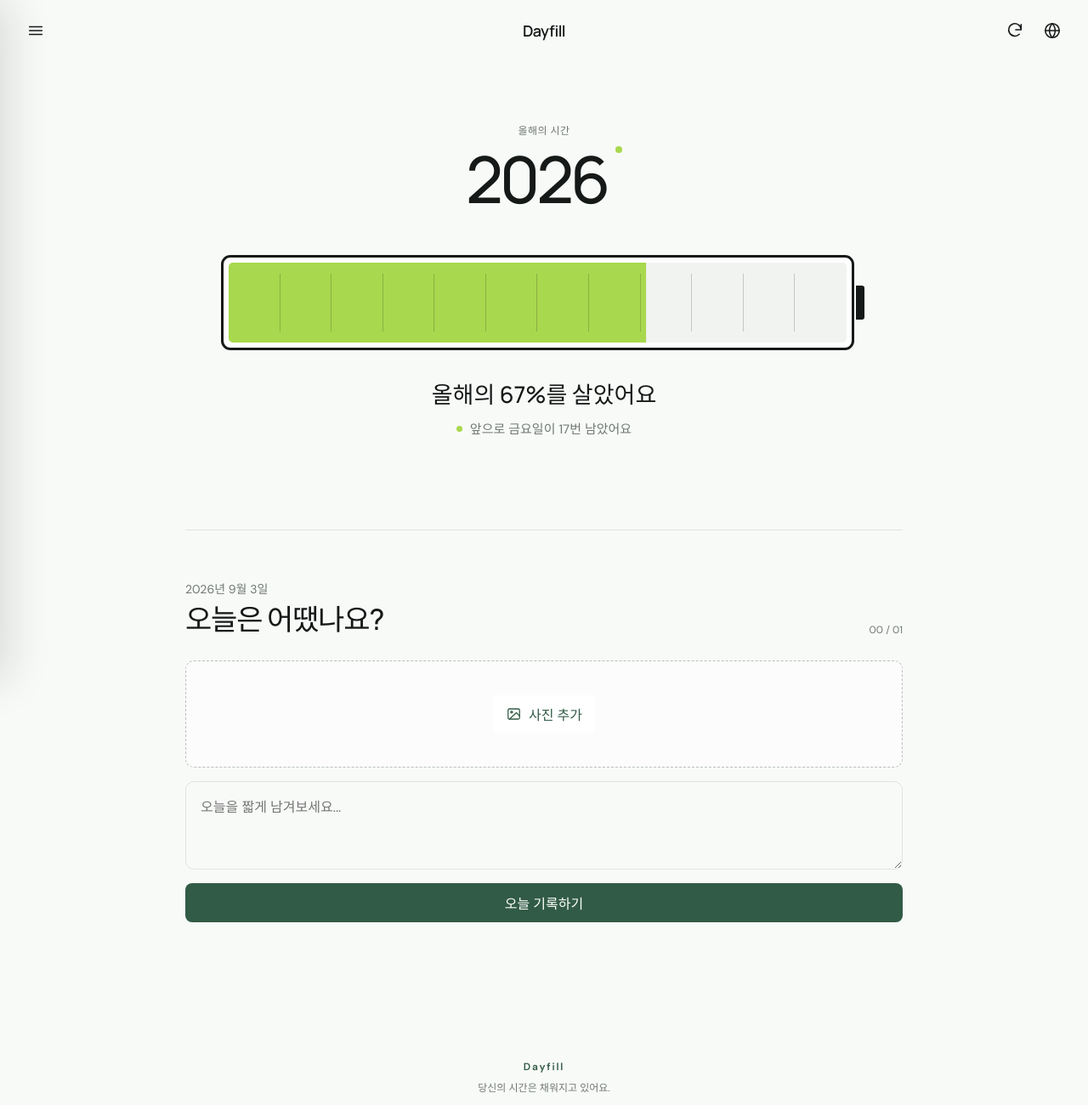
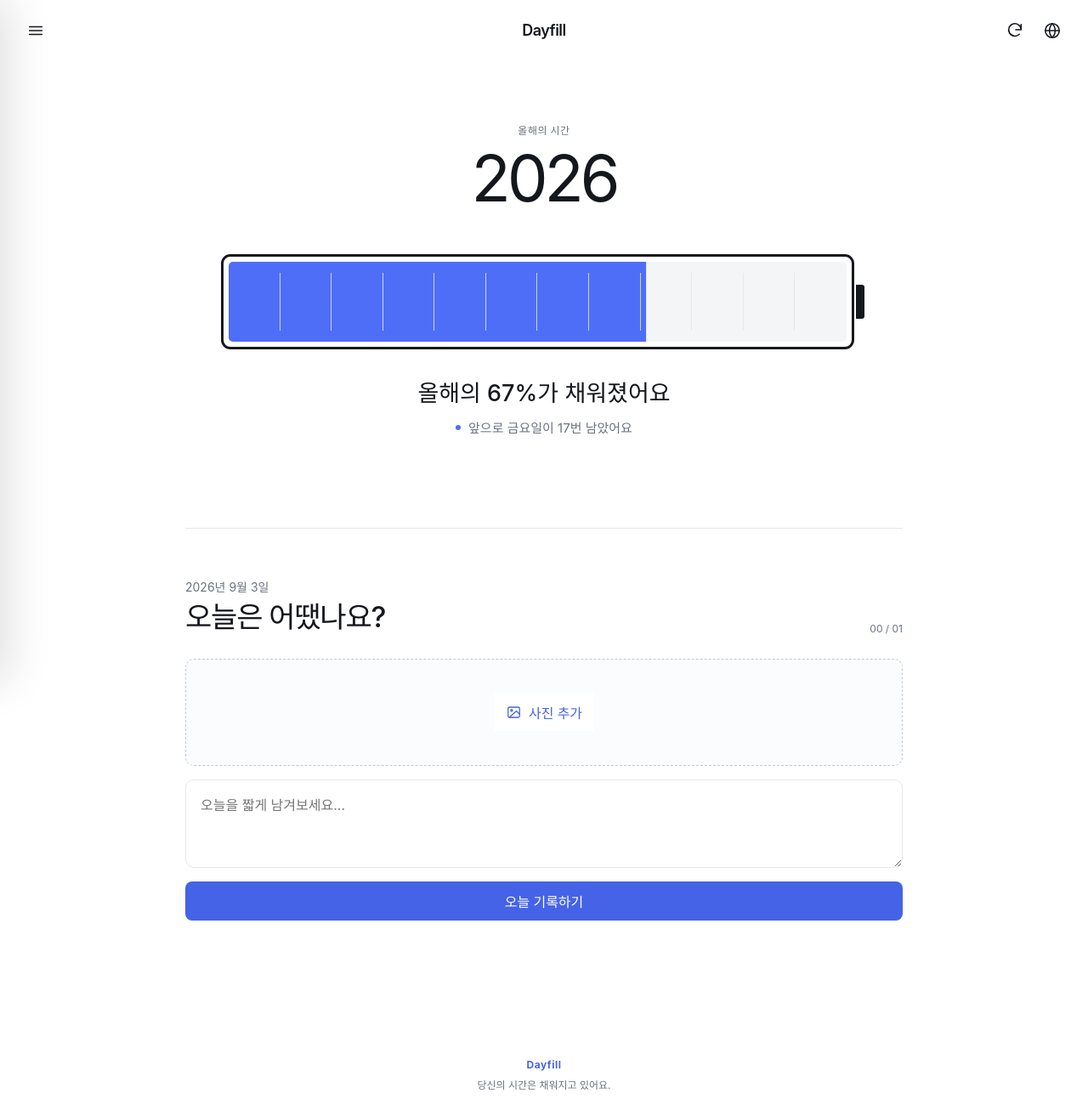
Before and after one commit to yseungae/dayfill, a website: page index.html in a window 1280 px wide. Shown: the whole page at 85% size. Drawn offline with Linux system fonts and the light colour scheme.

Commit message:
style: align Dayfill with Mind Scale typography

```diff
--- a/app.js
+++ b/app.js
@@ -4,24 +4,24 @@ const $$ = (selector, root = document) => [...root.querySelectorAll(selector)];
 const messages = {
   ko: {
     menuOpen: '메뉴 열기', menuClose: '메뉴 닫기', language: '언어 변경', refresh: '현재 날짜로 업데이트', overview: '올해의 시간',
-    yearProgress: (p) => `올해의 ${p}%를 살았어요`, fridays: (n) => `앞으로 금요일이 ${n}번 남았어요`,
+    yearProgress: (p) => `올해의 ${p}%가 채워졌어요`, fridays: (n) => `앞으로 금요일이 ${n}번 남았어요`,
     todayQuestion: '오늘은 어땠나요?', addPhoto: '사진 추가', changePhoto: '사진 변경', removePhoto: '사진 삭제',
     placeholder: '오늘을 짧게 남겨보세요...', save: '오늘 기록하기', update: '수정 내용 저장', saved: '오늘의 기록을 저장했어요.',
     edit: '기록 수정', delete: '기록 삭제', deleteTitle: '기록을 삭제할까요?', deleteBody: '사진과 짧은 기록이 이 기기에서 삭제됩니다.',
     cancel: '취소', pastYears: '지난 연도', records: '남긴 기록', noRecords: '이 달에는 아직 남긴 기록이 없어요.',
-    monthProgress: (m, p) => `${m}월의 ${p}%를 살았어요`, back: '← 올해로 돌아가기', footer: '당신의 시간은 채워지고 있어요.',
+    monthProgress: (m, p) => `${m}의 ${p}%가 채워졌어요`, back: '← 올해로 돌아가기', footer: '당신의 시간은 채워지고 있어요.',
     textRequired: '짧은 기록이나 사진 중 하나를 남겨주세요.', photoError: '사진을 불러오지 못했어요. 다른 사진을 선택해주세요.',
     months: Array.from({length: 12}, (_, i) => `${i + 1}월`), date: (d) => `${d.getFullYear()}년 ${d.getMonth()+1}월 ${d.getDate()}일`,
     shortDate: (d) => `${d.getMonth()+1}월 ${d.getDate()}일`, current: '현재'
   },
   en: {
     menuOpen: 'Open menu', menuClose: 'Close menu', language: 'Change language', refresh: 'Update to current date', overview: 'Time lived this year',
-    yearProgress: (p) => `You’ve lived ${p}% of this year`, fridays: (n) => `${n} Friday${n === 1 ? '' : 's'} left this year`,
+    yearProgress: (p) => `This year is ${p}% filled`, fridays: (n) => `${n} Friday${n === 1 ? '' : 's'} left this year`,
     todayQuestion: 'How was today?', addPhoto: 'Add photo', changePhoto: 'Change photo', removePhoto: 'Remove photo',
     placeholder: 'Leave a few words about today...', save: 'Save today', update: 'Save changes', saved: 'Today’s moment is saved.',
     edit: 'Edit entry', delete: 'Delete entry', deleteTitle: 'Delete this entry?', deleteBody: 'The photo and note will be removed from this device.',
     cancel: 'Cancel', pastYears: 'Past Years', records: 'Moments saved', noRecords: 'No moments saved in this month yet.',
-    monthProgress: (m, p) => `You’ve lived ${p}% of ${m}`, back: '← Back to this year', footer: 'Your time is filling up.',
+    monthProgress: (m, p) => `${m} is ${p}% filled`, back: '← Back to this year', footer: 'Your time is filling up.',
     textRequired: 'Add a short note or a photo.', photoError: 'We couldn’t read that photo. Please choose another.',
     months: ['January','February','March','April','May','June','July','August','September','October','November','December'],
     date: (d) => new Intl.DateTimeFormat('en-US', {month:'long', day:'numeric', year:'numeric'}).format(d),
@@ -99,7 +99,7 @@ async function renderHome() {
   const now = new Date(); state.year = now.getFullYear(); state.month = null; state.view = 'home';
   const progress = yearPercent(now); const todayKey = localDateKey(now); const entry = await getEntry(todayKey);
   $('#app').innerHTML = `<section class="hero">
-    <p class="eyebrow">${t('overview')}</p><h1 class="year">${now.getFullYear()}<sup></sup></h1>
+    <p class="eyebrow">${t('overview')}</p><h1 class="year">${now.getFullYear()}</h1>
     ${batteryMarkup(progress, t('overview'), Array.from({length: 12}, (_, month) => monthPercent(month, now.getFullYear(), now) / 100))}<p class="progress-copy">${t('yearProgress', progress)}</p>
     <p class="fridays">${t('fridays', remainingFridays(now))}</p>
   </section>
@@ -164,7 +164,7 @@ async function renderMonth(year, month) {
     return `<article class="entry-card">${src ? `<img src="${src}" alt="">` : ''}<time datetime="${entry.date}">${t('shortDate', d)}</time>${entry.text ? `<p>${escapeHtml(entry.text)}</p>` : ''}</article>`;
   }).join('');
   $('#app').innerHTML = `<section class="month-view"><button class="back-button" id="backHome">${t('back')}</button><section class="hero">
-    <p class="eyebrow">${year}</p><h1 class="year">${t('months')[month]}<sup></sup></h1>${batteryMarkup(p, t('months')[month])}
+    <p class="eyebrow">${year}</p><h1 class="year">${t('months')[month]}</h1>${batteryMarkup(p, t('months')[month])}
     <p class="progress-copy">${t('monthProgress', t('months')[month], p)}</p></section>
     <section class="month-records"><h2>${t('records')}</h2>${cards ? `<div class="entry-grid">${cards}</div>` : `<div class="empty-state">${t('noRecords')}</div>`}</section></section>`;
   $('#backHome').onclick = renderHome; renderMenu(); $('#app').focus(); window.scrollTo({top: 0, behavior: 'smooth'});
--- a/scripts/generate-icons.mjs
+++ b/scripts/generate-icons.mjs
@@ -9,9 +9,9 @@ const png = size => {
   const raw=Buffer.alloc((size*4+1)*size); const set=(x,y,r,g,b,a=255)=>{const i=y*(size*4+1)+1+x*4;raw[i]=r;raw[i+1]=g;raw[i+2]=b;raw[i+3]=a;};
   for(let y=0;y<size;y++){for(let x=0;x<size;x++){const radius=size*.22;const dx=Math.max(radius-x,0,x-(size-radius));const dy=Math.max(radius-y,0,y-(size-radius));const inside=dx*dx+dy*dy<=radius*radius;set(x,y,...(inside?[248,250,248,255]:[0,0,0,0]));}}
   const rect=(x0,y0,x1,y1,c)=>{for(let y=Math.floor(y0);y<Math.ceil(y1);y++)for(let x=Math.floor(x0);x<Math.ceil(x1);x++)if(x>=0&&y>=0&&x<size&&y<size)set(x,y,...c);};
-  rect(size*.10,size*.28,size*.84,size*.72,[30,64,49,255]); rect(size*.84,size*.41,size*.92,size*.59,[30,64,49,255]); rect(size*.16,size*.35,size*.78,size*.65,[168,217,74,255]);
+  rect(size*.10,size*.28,size*.84,size*.72,[23,25,29,255]); rect(size*.84,size*.41,size*.92,size*.59,[23,25,29,255]); rect(size*.16,size*.35,size*.78,size*.65,[79,110,247,255]);
   // Geometric DF remains legible even on small launch icons.
-  rect(size*.27,size*.41,size*.33,size*.60,[23,52,39,255]);rect(size*.27,size*.41,size*.40,size*.47,[23,52,39,255]);rect(size*.27,size*.54,size*.40,size*.60,[23,52,39,255]);rect(size*.40,size*.46,size*.45,size*.55,[23,52,39,255]);rect(size*.50,size*.41,size*.56,size*.60,[23,52,39,255]);rect(size*.50,size*.41,size*.70,size*.47,[23,52,39,255]);rect(size*.50,size*.50,size*.66,size*.56,[23,52,39,255]);
+  rect(size*.27,size*.41,size*.33,size*.60,[255,255,255,255]);rect(size*.27,size*.41,size*.40,size*.47,[255,255,255,255]);rect(size*.27,size*.54,size*.40,size*.60,[255,255,255,255]);rect(size*.40,size*.46,size*.45,size*.55,[255,255,255,255]);rect(size*.50,size*.41,size*.56,size*.60,[255,255,255,255]);rect(size*.50,size*.41,size*.70,size*.47,[255,255,255,255]);rect(size*.50,size*.50,size*.66,size*.56,[255,255,255,255]);
   const ihdr=Buffer.alloc(13);ihdr.writeUInt32BE(size,0);ihdr.writeUInt32BE(size,4);ihdr[8]=8;ihdr[9]=6;
   return Buffer.concat([Buffer.from([137,80,78,71,13,10,26,10]),chunk('IHDR',ihdr),chunk('IDAT',deflateSync(raw)),chunk('IEND',Buffer.alloc(0))]);
 };
--- a/styles.css
+++ b/styles.css
@@ -1,29 +1,27 @@
-@import url('https://fonts.googleapis.com/css2?family=DM+Sans:wght@400;500;600&family=Manrope:wght@500;600;700&display=swap');
-
 :root {
-  --cream: #f8faf8;
+  --cream: #ffffff;
   --paper: #ffffff;
-  --ink: #151917;
-  --muted: #707873;
-  --line: #dfe4e0;
-  --lime: #a8d84e;
-  --lime-soft: #edf5dc;
-  --green: #315b46;
-  --green-dark: #1e4031;
+  --ink: #14171c;
+  --muted: #6b7280;
+  --line: #e5e7eb;
+  --blue: #4f6ef7;
+  --blue-soft: #eef2ff;
+  --blue-ui: #4563e6;
+  --blue-dark: #344fc7;
   --danger: #9a3f38;
   --shadow: 0 12px 36px rgba(25, 38, 30, .06);
 }
 
 * { box-sizing: border-box; }
-html { background: var(--cream); color: var(--ink); font-family: 'DM Sans', system-ui, sans-serif; }
+html { background: var(--cream); color: var(--ink); font-family: -apple-system, BlinkMacSystemFont, "Pretendard", "Noto Sans KR", sans-serif; font-synthesis: none; }
 body { margin: 0; min-width: 320px; min-height: 100vh; }
 button, textarea, input { font: inherit; }
 button { color: inherit; }
 [hidden] { display: none !important; }
 
 .app-shell { min-height: 100vh; display: flex; flex-direction: column; }
-.topbar { height: 72px; padding: 0 max(20px, env(safe-area-inset-left)); display: grid; grid-template-columns: 88px 1fr 88px; align-items: center; position: sticky; top: 0; z-index: 10; background: rgba(248,250,248,.9); backdrop-filter: blur(16px); }
-.wordmark { background: none; border: 0; font: 600 18px/1 'Manrope', sans-serif; letter-spacing: -.03em; cursor: pointer; }
+.topbar { height: 72px; padding: 0 max(20px, env(safe-area-inset-left)); display: grid; grid-template-columns: 88px 1fr 88px; align-items: center; position: sticky; top: 0; z-index: 10; background: rgba(255,255,255,.9); backdrop-filter: blur(16px); }
+.wordmark { background: none; border: 0; font-weight: 600; font-size: 18px; line-height: 1; letter-spacing: -.03em; cursor: pointer; }
 .header-actions { display: flex; justify-content: flex-end; }
 .icon-button { width: 44px; height: 44px; border: 0; background: transparent; display: grid; place-content: center; gap: 5px; cursor: pointer; border-radius: 50%; }
 .icon-button:hover, .icon-button:focus-visible { background: rgba(47,93,70,.08); outline: none; }
@@ -33,51 +31,50 @@ button { color: inherit; }
 .language-wrap { position: relative; justify-self: end; }
 .language-popover { position: absolute; right: 0; top: 52px; min-width: 142px; padding: 7px; border: 1px solid var(--line); border-radius: 14px; background: var(--paper); box-shadow: var(--shadow); z-index: 15; }
 .language-popover button { display: block; width: 100%; padding: 10px 12px; text-align: left; border: 0; background: transparent; border-radius: 9px; cursor: pointer; }
-.language-popover button:hover, .language-popover button.active { background: var(--lime-soft); }
+.language-popover button:hover, .language-popover button.active { background: var(--blue-soft); }
 
 main { flex: 1; width: min(100%, 900px); margin: 0 auto; padding: 72px 28px 100px; }
 .hero { text-align: center; }
 .eyebrow { margin: 0 0 10px; color: var(--muted); font-size: 12px; font-weight: 500; letter-spacing: .04em; }
-.year { margin: 0; font: 500 clamp(46px, 11vw, 76px)/1 'Manrope', sans-serif; letter-spacing: -.055em; }
-.year sup { display: inline-block; width: 8px; height: 8px; margin-left: 10px; background: var(--lime); border-radius: 50%; vertical-align: top; }
+.year { margin: 0; font-weight: 400; font-size: clamp(46px, 11vw, 76px); line-height: 1; letter-spacing: -.055em; }
 
 .battery-wrap { margin: 52px auto 34px; max-width: 760px; padding-right: 15px; position: relative; }
-.battery { height: clamp(76px, 14vw, 112px); padding: 6px; border: 3px solid var(--ink); border-radius: 11px; background: var(--paper); display: grid; grid-template-columns: repeat(12, 1fr); gap: 0; position: relative; }
+.battery { height: clamp(76px, 14vw, 112px); padding: 6px; border: 3px solid #17191d; border-radius: 11px; background: var(--paper); display: grid; grid-template-columns: repeat(12, 1fr); gap: 0; position: relative; }
 .battery::after { content: ''; position: absolute; right: -15px; top: 31%; width: 10px; height: 38%; background: var(--ink); border-radius: 0 3px 3px 0; }
-.battery-cell { background: #f1f3f1; overflow: hidden; position: relative; }
+.battery-cell { background: #f3f5f7; overflow: hidden; position: relative; }
 .battery-cell:first-child { border-radius: 5px 0 0 5px; }
 .battery-cell:last-child { border-radius: 0 5px 5px 0; }
-.battery-cell > i { display: block; position: absolute; inset: 0; background: var(--lime); transform-origin: left; }
-.battery-cell > b { position: absolute; z-index: 2; top: 14%; bottom: 14%; right: 0; width: 1px; background: rgba(21,25,23,.2); }
-.progress-copy { margin: 0; font: 500 clamp(20px, 5vw, 27px)/1.35 'Manrope', sans-serif; }
+.battery-cell > i { display: block; position: absolute; inset: 0; background: var(--blue); transform-origin: left; }
+.battery-cell > b { position: absolute; z-index: 2; top: 14%; bottom: 14%; right: 0; width: 1px; background: rgba(226,232,240,.82); }
+.progress-copy { margin: 0; font-weight: 500; font-size: clamp(20px, 5vw, 27px); line-height: 1.35; }
 .fridays { display: inline-flex; align-items: center; gap: 9px; margin: 11px 0 0; color: var(--muted); font-size: 15px; }
-.fridays::before { content: ''; width: 7px; height: 7px; border-radius: 50%; background: var(--lime); }
+.fridays::before { content: ''; width: 6px; height: 6px; border-radius: 50%; background: var(--blue); }
 
 .today-section { margin-top: 108px; padding: 58px 0 0; border-top: 1px solid var(--line); }
 .section-heading { display: flex; justify-content: space-between; gap: 20px; align-items: end; margin-bottom: 28px; }
 .section-heading p { margin: 0 0 6px; color: var(--muted); font-size: 14px; }
-.section-heading h2 { margin: 0; font: 500 clamp(25px, 6vw, 34px)/1.18 'Manrope', sans-serif; letter-spacing: -.035em; }
+.section-heading h2 { margin: 0; font-weight: 500; font-size: clamp(25px, 6vw, 34px); line-height: 1.18; letter-spacing: -.035em; }
 .counter { color: var(--muted); font-size: 12px; white-space: nowrap; }
 .entry-form { display: grid; gap: 16px; }
 .photo-input { display: none; }
-.photo-drop { min-height: 126px; border: 1px dashed #b9c1bb; border-radius: 10px; display: grid; place-items: center; text-align: center; cursor: pointer; color: var(--green); background: #fbfcfb; overflow: hidden; position: relative; }
-.photo-drop:hover { border-color: var(--green); }
+.photo-drop { min-height: 126px; border: 1px dashed #c4cad3; border-radius: 10px; display: grid; place-items: center; text-align: center; cursor: pointer; color: var(--blue-ui); background: #fbfcfe; overflow: hidden; position: relative; }
+.photo-drop:hover { border-color: var(--blue-ui); }
 .photo-drop img { position: absolute; inset: 0; width: 100%; height: 100%; object-fit: cover; }
 .photo-prompt { z-index: 1; padding: 10px 14px; background: rgba(255,255,255,.92); font-weight: 500; display: inline-flex; gap: 8px; align-items: center; }
 .photo-prompt svg { width: 19px; }
 .photo-controls { display: flex; gap: 8px; }
 textarea { width: 100%; min-height: 104px; resize: vertical; padding: 17px; border: 1px solid var(--line); border-radius: 10px; background: transparent; color: var(--ink); outline: none; line-height: 1.6; }
-textarea:focus { border-color: var(--green); box-shadow: 0 0 0 3px rgba(47,93,70,.09); }
-.button { min-height: 46px; padding: 0 19px; border: 0; border-radius: 8px; background: var(--green); color: white; font-weight: 500; cursor: pointer; display: inline-flex; align-items: center; justify-content: center; gap: 8px; }
+textarea:focus { border-color: var(--blue-ui); box-shadow: 0 0 0 3px rgba(79,110,247,.1); }
+.button { min-height: 46px; padding: 0 19px; border: 0; border-radius: 8px; background: var(--blue-ui); color: white; font-weight: 500; cursor: pointer; display: inline-flex; align-items: center; justify-content: center; gap: 8px; }
 .inline-icon { width: 18px; height: 18px; }
-.button:hover { background: var(--green-dark); }
-.button.ghost { background: transparent; color: var(--green); border: 1px solid var(--line); }
+.button:hover { background: var(--blue-dark); }
+.button.ghost { background: transparent; color: var(--blue-ui); border: 1px solid var(--line); }
 .button.danger { background: var(--danger); }
-.form-note { min-height: 18px; margin: 0; color: var(--green); font-size: 13px; }
+.form-note { min-height: 18px; margin: 0; color: var(--blue-ui); font-size: 13px; }
 
 .saved-entry { display: grid; gap: 20px; }
 .saved-entry img, .entry-card img { width: 100%; max-height: 380px; object-fit: cover; border-radius: 16px; background: #ebe9df; }
-.saved-entry blockquote { margin: 0; font: 500 clamp(18px, 4vw, 23px)/1.65 'Manrope', sans-serif; white-space: pre-wrap; }
+.saved-entry blockquote { margin: 0; font-weight: 500; font-size: clamp(18px, 4vw, 23px); line-height: 1.65; white-space: pre-wrap; }
 .entry-actions { display: flex; gap: 10px; }
 
 .scrim { position: fixed; inset: 0; z-index: 29; background: rgba(18,23,19,.36); backdrop-filter: blur(2px); }
@@ -85,33 +82,33 @@ textarea:focus { border-color: var(--green); box-shadow: 0 0 0 3px rgba(47,93,70
 .side-menu.open { transform: translateX(0); }
 .menu-head { display: flex; justify-content: space-between; align-items: start; margin-bottom: 27px; }
 .menu-head small { display: block; color: var(--muted); letter-spacing: .15em; font-size: 10px; }
-.menu-head strong { display: block; margin-top: 4px; font: 600 35px 'Manrope'; }
+.menu-head strong { display: block; margin-top: 4px; font-weight: 500; font-size: 35px; }
 .close { font-size: 30px; }
 #monthNavigation { display: grid; gap: 4px; }
 .month-link { width: 100%; display: flex; justify-content: space-between; align-items: center; padding: 11px 10px; border: 0; border-radius: 7px; background: transparent; cursor: pointer; text-align: left; }
 .month-link:hover { background: rgba(47,93,70,.06); }
-.month-link.current { background: var(--lime-soft); color: var(--green-dark); font-weight: 600; }
+.month-link.current { background: var(--blue-soft); color: var(--blue-dark); font-weight: 600; }
 .month-link em { font-style: normal; color: var(--muted); font-size: 12px; text-align: right; }
 .past-years { margin-top: 28px; padding-top: 22px; border-top: 1px solid var(--line); }
 .past-years > p { color: var(--muted); font-size: 12px; font-weight: 600; letter-spacing: .1em; text-transform: uppercase; }
-.past-year-button { padding: 8px 0; border: 0; background: transparent; color: var(--green); cursor: pointer; }
+.past-year-button { padding: 8px 0; border: 0; background: transparent; color: var(--blue-ui); cursor: pointer; }
 
 .month-view { animation: lift .35s ease both; }
-.back-button { margin-bottom: 24px; border: 0; background: transparent; color: var(--green); font-weight: 600; cursor: pointer; }
+.back-button { margin-bottom: 24px; border: 0; background: transparent; color: var(--blue-ui); font-weight: 600; cursor: pointer; }
 .month-records { margin-top: 68px; }
-.month-records h2 { font: 600 25px 'Manrope'; }
+.month-records h2 { font-weight: 600; font-size: 25px; }
 .entry-grid { display: grid; grid-template-columns: repeat(2, minmax(0,1fr)); gap: 14px; }
 .entry-card { padding: 0 0 24px; background: transparent; border-bottom: 1px solid var(--line); }
 .entry-card img { height: 170px; margin-bottom: 13px; }
-.entry-card time { color: var(--green); font-size: 12px; font-weight: 600; }
+.entry-card time { color: var(--blue-ui); font-size: 12px; font-weight: 600; }
 .entry-card p { margin: 8px 0 0; line-height: 1.55; white-space: pre-wrap; }
 .empty-state { padding: 48px 20px; border: 1px dashed var(--line); border-radius: 18px; text-align: center; color: var(--muted); }
 footer { padding: 28px 22px 40px; color: var(--muted); text-align: center; font-size: 12px; }
-footer span { color: var(--green); font-weight: 700; letter-spacing: .15em; }
+footer span { color: var(--blue-ui); font-weight: 700; letter-spacing: .04em; }
 footer p { margin: 7px 0 0; }
 dialog { width: min(calc(100% - 36px), 420px); padding: 27px; border: 0; border-radius: 20px; background: var(--paper); color: var(--ink); box-shadow: var(--shadow); }
 dialog::backdrop { background: rgba(18,23,19,.42); }
-dialog h2 { margin: 0; font: 600 21px 'Manrope'; }
+dialog h2 { margin: 0; font-weight: 600; font-size: 21px; }
 dialog p { color: var(--muted); line-height: 1.6; }
 .dialog-actions { display: flex; justify-content: flex-end; gap: 8px; margin-top: 22px; }
 @keyframes lift { from { opacity: 0; transform: translateY(9px); } }
--- a/sw.js
+++ b/sw.js
@@ -1,4 +1,4 @@
-const CACHE = 'dayfill-v2';
+const CACHE = 'dayfill-v3';
 const ASSETS = ['./', './index.html', './styles.css', './app.js', './manifest.webmanifest', './icons/icon.svg', './icons/icon-192.png', './icons/icon-512.png'];
 self.addEventListener('install', event => event.waitUntil(caches.open(CACHE).then(cache => cache.addAll(ASSETS)).then(() => self.skipWaiting())));
 self.addEventListener('activate', event => event.waitUntil(caches.keys().then(keys => Promise.all(keys.filter(key => key !== CACHE).map(key => caches.delete(key)))).then(() => self.clients.claim())));
```
Also changed, not shown: index.html (+1 -1 lines), icons/icon-192.png, icons/icon-512.png, icons/icon.svg, manifest.webmanifest.
